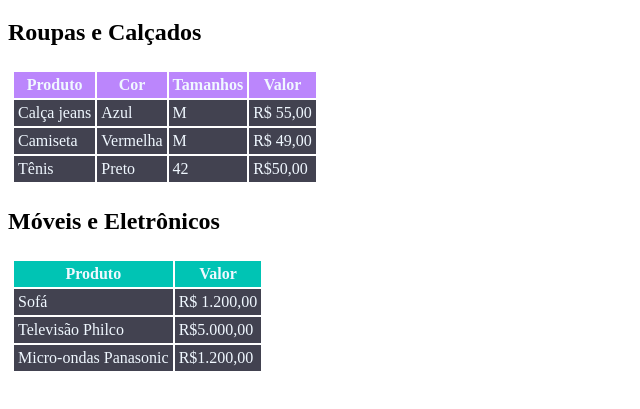
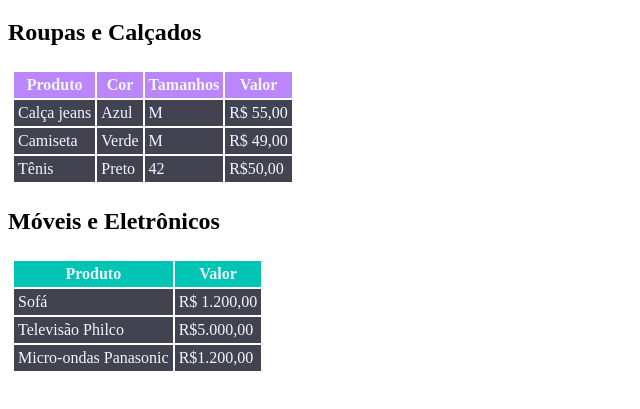
Before and after one commit to penelope-lara/Tabelas, a plain HTML site: page index.html in a window 1280 px wide. Shown: the part 61-470 px from the top of the page, without its empty margins (0-640 px from the left). Drawn offline with Linux system fonts and the light colour scheme.

Commit message:
Mudando cor de camiseta de vermelha para verde na coluna da cor

```diff
--- a/index.html
+++ b/index.html
@@ -37,7 +37,7 @@
 
             <tr class="tabela-roupas" >
                 <td>Camiseta</td>
-                <td>Vermelha</td>
+                <td>Verde</td>
                 <td>M</td>
                 <td>R$ 49,00</td>
             </tr>
```
